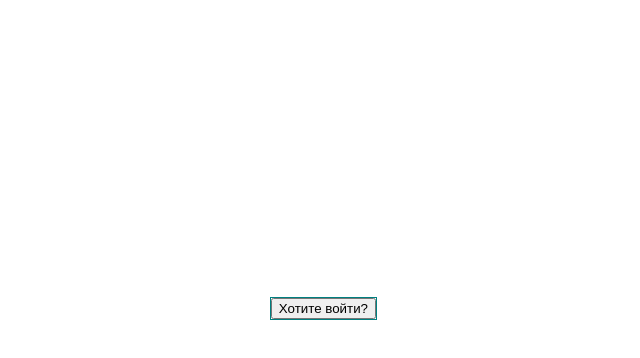
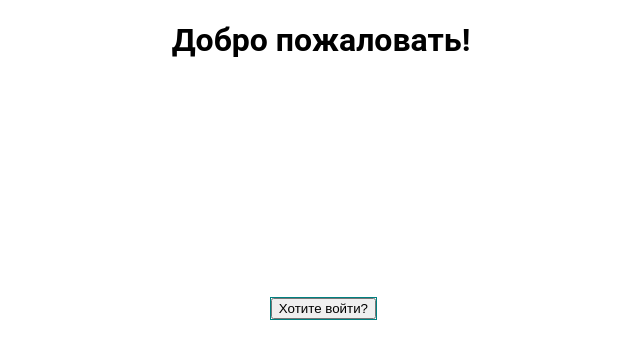
Before and after one commit to ILYA9090/appRedux, a React (Create React App) app: page /Login in a window 1280 px wide. Shown: the top 358 px of the page, without its empty margins (319-959 px from the left). Built offline with nearby package versions, Linux system fonts and the light colour scheme.

Commit message:
add new version for begin navbar

```diff
--- a/src/components/Navbar/Navbar.jsx
+++ b/src/components/Navbar/Navbar.jsx
@@ -22,7 +22,7 @@ const Navbar = () => {
           <Link to="/entities">ent</Link>
         </div>
       </div>
-  ) : (<p></p>)
+  ) : (<h1 className={cl.startPage}>Добро пожаловать!</h1>)
 }
 
 export default Navbar
--- a/src/components/Navbar/Navbar.module.css
+++ b/src/components/Navbar/Navbar.module.css
@@ -10,3 +10,7 @@
   margin-left: auto;
   padding: auto;
   }
+.startPage {
+  display: flex;
+  justify-content: center;
+}
--- a/src/components/Pages/Login.css
+++ b/src/components/Pages/Login.css
@@ -1,5 +1,5 @@
 button[disabled] {
-    background-color: red;
+    color: red;
 }
 .login {
     display: flex;
--- a/src/components/albums/AlbumsMap.jsx
+++ b/src/components/albums/AlbumsMap.jsx
@@ -6,14 +6,14 @@ import SelectSort from "../SelectSort";
 import InputForSorted from "../InputForSorted";
 import { useDeleteAlbumsMutation } from "../../slices/apiApp";
 import { useNavigate } from "react-router-dom";
-import cl from "./Albums.module.css"
+import cl from "./Albums.module.css";
 const AlbumsMap = () => {
   const [count, setCount] = useState("");
   const [countValue, setCountValue] = useState("");
   const [sorted, setSorted] = useState("id");
-  const [searchParams, setSearchParams] = useState('')
+  const [searchParams, setSearchParams] = useState("");
   const { data = [] } = useGetAlbumsQuery(count);
-  const [ remove ] = useDeleteAlbumsMutation()
+  const [remove] = useDeleteAlbumsMutation();
   // реализовать сортировку по title и по body, важно делать сортировку именно копируя массив через оператор spread...
   // [...data].sort((a,b)=> a.title.localeCompare(b.title))
 
@@ -26,19 +26,21 @@ const AlbumsMap = () => {
 </ol>
 */
   const handleRemoveItem = async (id) => await remove(id);
-  const route = useNavigate()
+  const route = useNavigate();
   const handleSelect = (e) => {
     setCount(e.target.value);
     setCountValue("");
   };
 
   const al = useMemo(() => {
-      const dat = [...data].sort((a, b) => a[sorted].localeCompare(b[sorted])).filter((post)=> post.title.includes(searchParams.toLowerCase()));
+    const dat = [...data]
+      .sort((a, b) => a[sorted].localeCompare(b[sorted]))
+      .filter((post) => post.title.includes(searchParams.toLowerCase()));
     return dat;
-},[sorted, data, searchParams ])
+  }, [sorted, data, searchParams]);
 
   //const al = [...data].sort((a, b) => a[sorted].localeCompare(b[sorted])).filter((post)=> post.title.includes(searchParams.toLowerCase())); //[sorted] обращаюсь к ключи через скобки так как у меня он меняется динамически
-  let a = 130;
+  let a = 50;
   return (
     <div>
       <span style={{ margin: "10px" }}>add and select</span>
@@ -55,20 +57,30 @@ const AlbumsMap = () => {
           <option value={countValue}>{countValue}</option>
         </select>
       </div>
-        <InputForSorted searchParams={searchParams} setSearchParams={setSearchParams}/>
-        <SelectSort sorted={sorted} setSorted={setSorted} defaultValueDisabled="сортировка по"
-          options={[{value: 'id', name: 'по id'},
-                    {value: 'title', name: 'по title'},
-                    {value: 'body', name: 'по body'},
+      <InputForSorted
+        searchParams={searchParams}
+        setSearchParams={setSearchParams}
+      />
+      <SelectSort
+        sorted={sorted}
+        setSorted={setSorted}
+        defaultValueDisabled="сортировка по"
+        options={[
+          { value: "id", name: "по id" },
+          { value: "title", name: "по title" },
+          { value: "body", name: "по body" },
         ]}
       />
-        <div className={cl.list} >
+      <div className={cl.list}>
         <ol style={{ marginTop: "50px" }}>
           {al.map((alb) => (
             <li key={alb.id} className={cl.ListMap}>
-            {alb.title}/{alb.body.length > a ? alb.body.slice(0, -145) + '...' : alb.body}
+              {alb.title}/
+              {alb.body.length > a ? alb.body.slice(0, -145) + "..." : alb.body}
               <button onClick={() => handleRemoveItem(alb.id)}>delete</button>
-            <button onClick={()=> route(`/AlbumsThings/${alb.id}`)}>открыть альбом</button>
+              <button onClick={() => route(`/AlbumsThings/${alb.id}`)}>
+                открыть альбом
+              </button>
             </li>
           ))}
         </ol>
--- a/src/components/comments/Modal.jsx
+++ b/src/components/comments/Modal.jsx
@@ -1,6 +1,6 @@
 import React from "react";
 import cl from "./Modal.module.css";
-const Modal = ({ children, visible, setVisible, handleResetForm }) => {
+const Modal = ({children, visible, setVisible, handleResetForm}) => {
   const rootClasses = [cl.Modal];
   if (visible) {
     rootClasses.push(cl.active);
--- a/src/db.json
+++ b/src/db.json
@@ -471,11 +471,6 @@
       "body": "fffffffffff"
     },
     {
-      "id": "0abc",
-      "title": "ffffff",
-      "body": "fffffffff"
-    },
-    {
       "id": "bb63",
       "title": "jjj",
       "body": "hhh"
@@ -693,6 +688,18 @@
       "name": "d",
       "surname": "d",
       "number": "d"
+    },
+    {
+      "id": "a39f",
+      "name": "fdsf",
+      "surname": "dsf",
+      "number": "sf"
+    },
+    {
+      "id": "fdc1",
+      "name": "d",
+      "surname": "d",
+      "number": "d"
     }
   ],
   "entities": [
```
Lines whose indentation alone changed are shown as unchanged.
